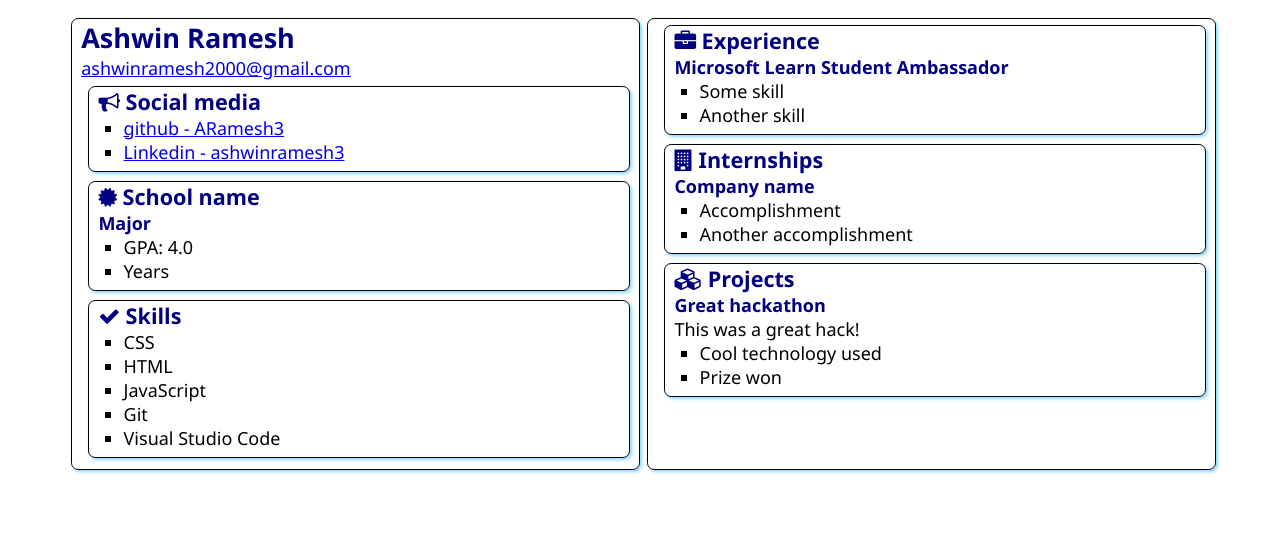
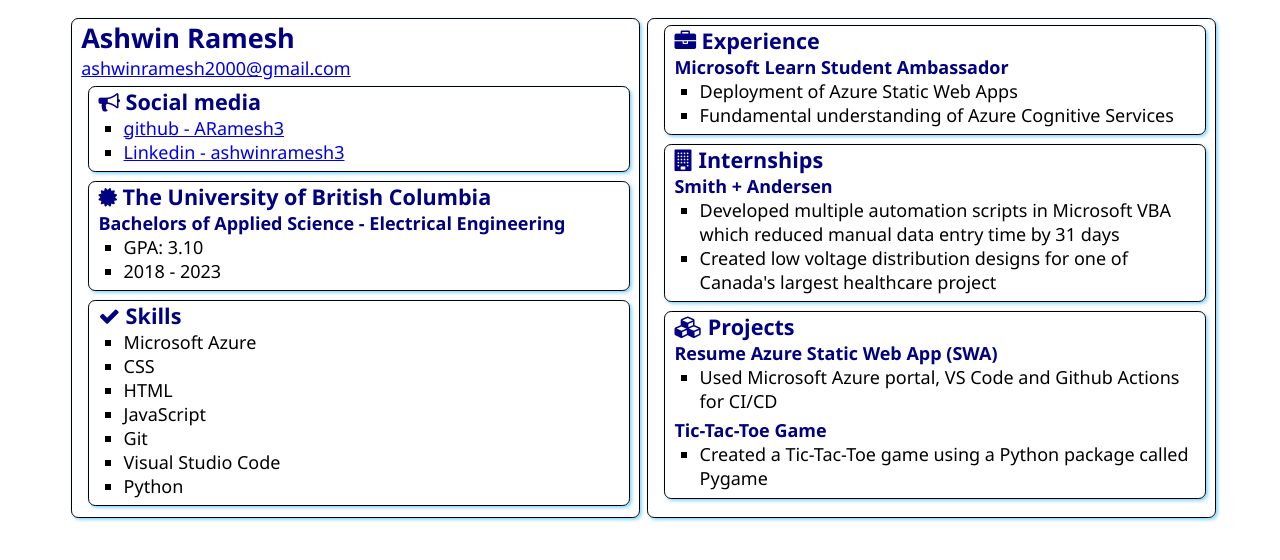
Before and after one commit to ARamesh3/SATechnicalOnboarding-, a plain HTML site: page src/index.html in a window 1280 px wide. Drawn offline with Linux system fonts and the light colour scheme.

Commit message:
Update index.html
Updated education, skills, experience, internships and projects.

```diff
--- a/src/index.html
+++ b/src/index.html
@@ -30,12 +30,12 @@
                 <div class="education">
                     <h2>
                         <i class="fa fa-certificate" aria-hidden="true"></i>
-                        School name
+                        The University of British Columbia
                     </h2>
-                    <h3>Major</h3>
+                    <h3>Bachelors of Applied Science - Electrical Engineering</h3>
                     <ul>
-                        <li>GPA: 4.0</li>
-                        <li>Years</li>
+                        <li>GPA: 3.10</li>
+                        <li>2018 - 2023</li>
                     </ul>
                 </div>
             </section>
@@ -46,11 +46,14 @@
                     Skills
                 </h2>
                 <ul>
+                    <li>Microsoft Azure</li>
                     <li>CSS</li>
                     <li>HTML</li>
                     <li>JavaScript</li>
                     <li>Git</li>
                     <li>Visual Studio Code</li>
+                    <li>Python</li>
+
                 </ul>
             </section>
         </article>
@@ -62,8 +65,8 @@
                 </h2>
                 <h3>Microsoft Learn Student Ambassador</h3>
                 <ul>
-                    <li>Some skill</li>
-                    <li>Another skill</li>
+                    <li>Deployment of Azure Static Web Apps</li>
+                    <li>Fundamental understanding of Azure Cognitive Services</li>
                 </ul>
             </section>
             <section class="box">
@@ -72,10 +75,10 @@
                     Internships
                 </h2>
 
-                <h3>Company name</h3>
+                <h3>Smith + Andersen</h3>
                 <ul>
-                    <li>Accomplishment</li>
-                    <li>Another accomplishment</li>
+                    <li>Developed multiple automation scripts in Microsoft VBA which reduced manual data entry time by 31 days</li>
+                    <li>Created low voltage distribution designs for one of Canada's largest healthcare project</li>
                 </ul>
             </section>
             <section class="box">
@@ -84,11 +87,13 @@
                     Projects
                 </h2>
 
-                <h3>Great hackathon</h3>
-                <div>This was a great hack!</div>
+                <h3>Resume Azure Static Web App (SWA)</h3>
                 <ul>
-                    <li>Cool technology used</li>
-                    <li>Prize won</li>
+                    <li>Used Microsoft Azure portal, VS Code and Github Actions for CI/CD</li>
+                </ul>
+                <h3>Tic-Tac-Toe Game</h3>
+                <ul>
+                    <li>Created a Tic-Tac-Toe game using a Python package called Pygame</li>
                 </ul>
             </section>
         </article>
```
